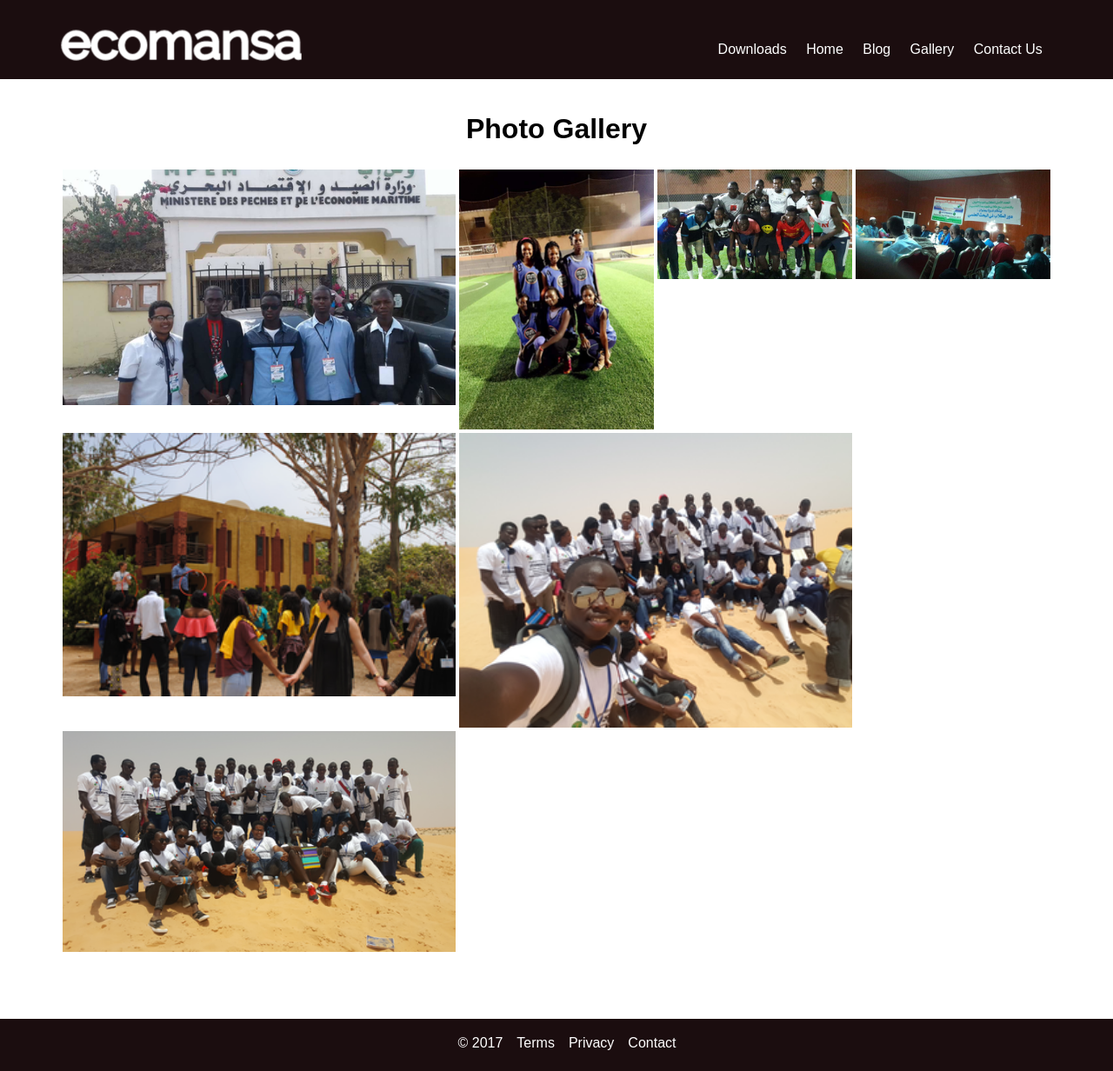
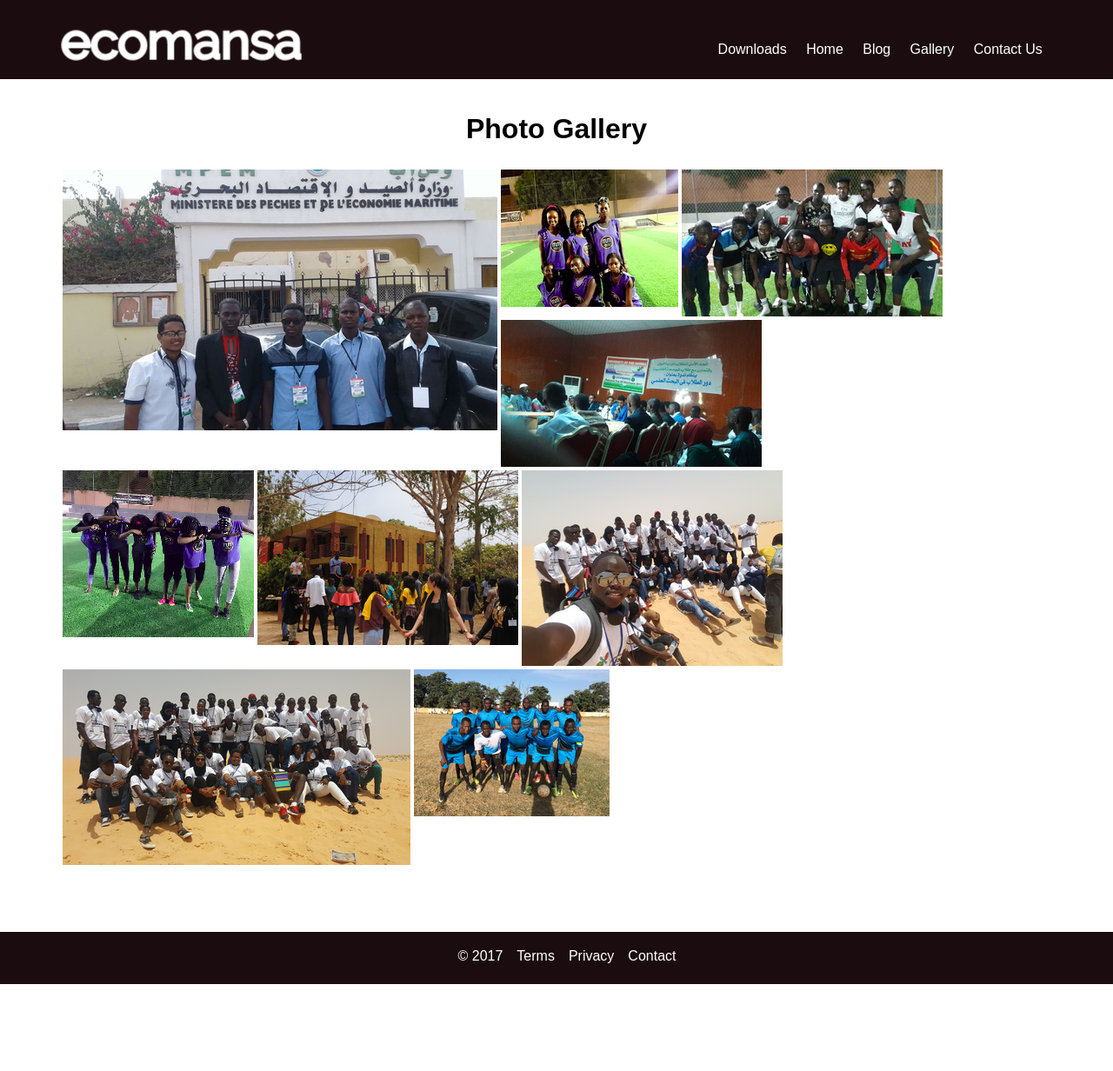
Before and after one commit to Baboucar/eproject, a Jekyll site: the page built from gallery.html, in a window 1280 px wide. Shown: the whole page at 87% size. Built offline with Jekyll 4.4.1, drawn with Linux system fonts in a browser that asks for light colours; after the commit the page ends 1132 px from its top, so only the background shows below that.

Commit message:
fixed the responsiveness of the gallery

```diff
--- a/assets/styles/_scss/_gallery.scss
+++ b/assets/styles/_scss/_gallery.scss
@@ -20,7 +20,7 @@ a {
     a {
       img {
         float: left;
-        width: 20%;
+
         height: auto;
         border: 2px solid #fff;
         -webkit-transition: -webkit-transform .15s ease;
@@ -42,11 +42,11 @@ a {
         }
       }
 
-      &.big {
-        img {
-          width: 40%;
-        }
-      }
+      // &.big {
+      //   img {
+
+      //   }
+      // }
     }
   }
 }
--- a/assets/styles/_scss/_goals.scss
+++ b/assets/styles/_scss/_goals.scss
@@ -1,3 +1,7 @@
+figure{
+	margin-top:1em;
+}
+
 .content-title{
 	font-size:1.2em;
 }
--- a/gallery.html
+++ b/gallery.html
@@ -10,13 +10,15 @@ permalink: gallery.html
   <div class="gallery">
     <a href="assets/images/gallery/first.jpg" class="big"><img src="assets/images/gallery/thumbs/thumb1.png" alt="" title="Visit to the mauritania ministery of fisheries" /></a>
     <a href="assets/images/gallery/second.jpg"><img src="assets/images/gallery/thumbs/thumb2.png" alt="" title="ecomansa trip football tournament"/></a>
-    <a href="assets/images/gallery/third.jpg"><img src="assets/images/gallery/thumbs/thumb3.png" alt="" title="boy team ecomansa trip football tournament"/></a>
+    <a href="assets/images/gallery/third.jpg"><img src="assets/images/gallery/thumbs/thumb3.png" alt="" title="boys team ecomansa trip football tournament"/></a>
     <a href="assets/images/gallery/meeting.jpg"><img src="assets/images/gallery/thumbs/thumb4.png" alt="" title=""/></a>
 
     <div class="clear"></div>
 
 
-
+      <a href="assets/images/gallery/girlsteam.jpg" class="big">
+        <img src="assets/images/gallery/thumbs/girlsteam.png" alt="" title="" />
+      </a>
     <a href="assets/images/gallery/ntms.png" class="big"><img src="assets/images/gallery/thumbs/thumb5.png" alt="" title="NLDS senegal"/></a>
     <a href="assets/images/gallery/deserttrip2-min.jpg" class="big"><img src="assets/images/gallery/thumbs/deserttrip.png" alt="" title="desert trip"/></a>
 
@@ -26,6 +28,12 @@ permalink: gallery.html
 
 
     <a href="assets/images/gallery/deserttrip-min.jpg" class="big"><img src="assets/images/gallery/thumbs/thumb6.png" alt="" title=""/></a>
+    <a href="assets/images/gallery/bpateam.jpg" class="big">
+      <img src="assets/images/gallery/thumbs/bpateamthumb.png" alt="bpa team" title="Football team" />
+    </a>
+
+
+
 
     <div class="clear"></div>
 
```
Also changed, not shown: _layouts/default.html (line endings or trailing spaces), assets/images/gallery/IMG-20180307-WA0009.jpg (added), assets/images/gallery/IMG-20180308-WA0001.jpg (added), assets/images/gallery/IMG-20180308-WA0006.jpg (added), assets/images/gallery/IMG-20180308-WA0008.jpg (added), assets/images/gallery/IMG-20180308-WA0011.jpg (added), assets/images/gallery/IMG-20180308-WA0013.jpg (added), assets/images/gallery/IMG-20180308-WA0014.jpg (added), assets/images/gallery/IMG-20180308-WA0016.jpg (added), assets/images/gallery/bpateam.jpg (added), assets/images/gallery/girlsteam.jpg (added), assets/images/gallery/thumbs/bpateamthumb.png (added), assets/images/gallery/thumbs/girlsteam.png (added), assets/images/gallery/thumbs/thumb2.png.
